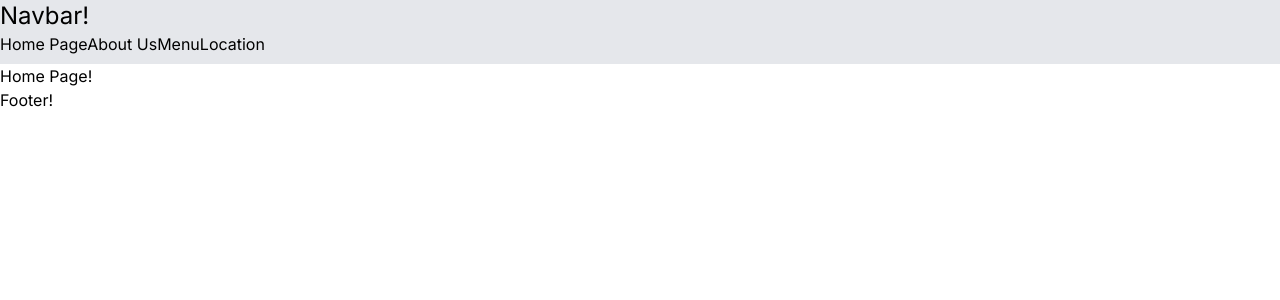
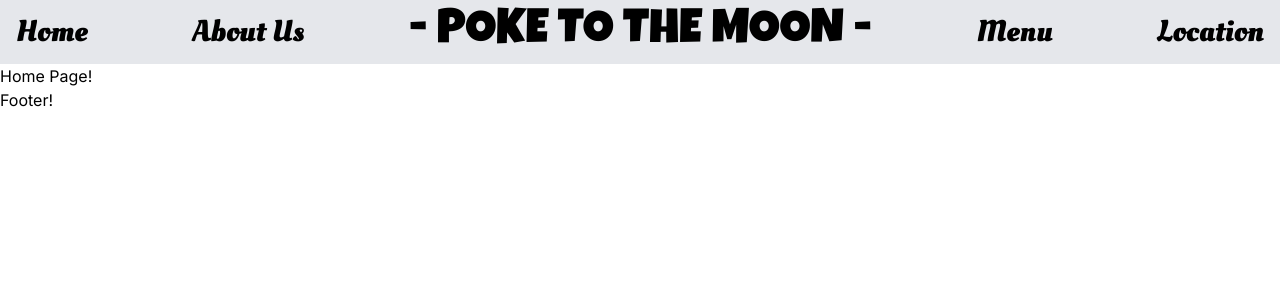
Before and after one commit to jramos5883/pttmv4, a Next.js app in the folder pttmv4-app/: page / in a window 1280 px wide. Shown: the top 300 px of the page. Built offline with nearby package versions, Linux system fonts and the light colour scheme.

Commit message:
Added next/font and completed navbar for now, going to start on homepage

```diff
--- a/pttmv4-app/app/navbar.jsx
+++ b/pttmv4-app/app/navbar.jsx
@@ -1,13 +1,36 @@
 import Link from "next/link";
+
+import { Oleo_Script } from "@next/font/google";
+import { Luckiest_Guy } from "@next/font/google";
+
+const oleoScript = Oleo_Script({
+  weight: "700",
+  subsets: ["latin"],
+});
+
+const luckietGuy = Luckiest_Guy({
+  weight: "400",
+  subsets: ["latin"],
+});
 
 export default function Navbar() {
   return (
-    <div className="bg-gray-200 h-16 w-full">
-      <h1 className="text-2xl">Navbar!</h1>
-      <Link href="/">Home Page</Link>
-      <Link href="/aboutus">About Us</Link>
-      <Link href="/menu">Menu</Link>
-      <Link href="/location">Location</Link>
+    <div className="px-4 bg-gray-200 h-16 w-full flex flex-row justify-between items-center">
+      <Link className="text-3xl" href="/">
+        <p className={oleoScript.className}>Home</p>
+      </Link>
+      <Link className="text-3xl" href="/aboutus">
+        <p className={oleoScript.className}>About Us</p>
+      </Link>
+      <h1 className={luckietGuy.className}>
+        <span className="text-5xl text-bold">- POKE TO THE MOON -</span>
+      </h1>
+      <Link className="text-3xl" href="/menu">
+        <p className={oleoScript.className}>Menu</p>
+      </Link>
+      <Link className="text-3xl" href="/location">
+        <p className={oleoScript.className}>Location</p>
+      </Link>
     </div>
   );
 }
--- a/pttmv4-app/package.json
+++ b/pttmv4-app/package.json
@@ -9,6 +9,7 @@
     "lint": "next lint"
   },
   "dependencies": {
+    "@next/font": "^13.4.10",
     "autoprefixer": "10.4.14",
     "eslint": "8.44.0",
     "eslint-config-next": "13.4.9",
```
Also changed, not shown: 1 other file (tests, documents, lock files or other folders).
